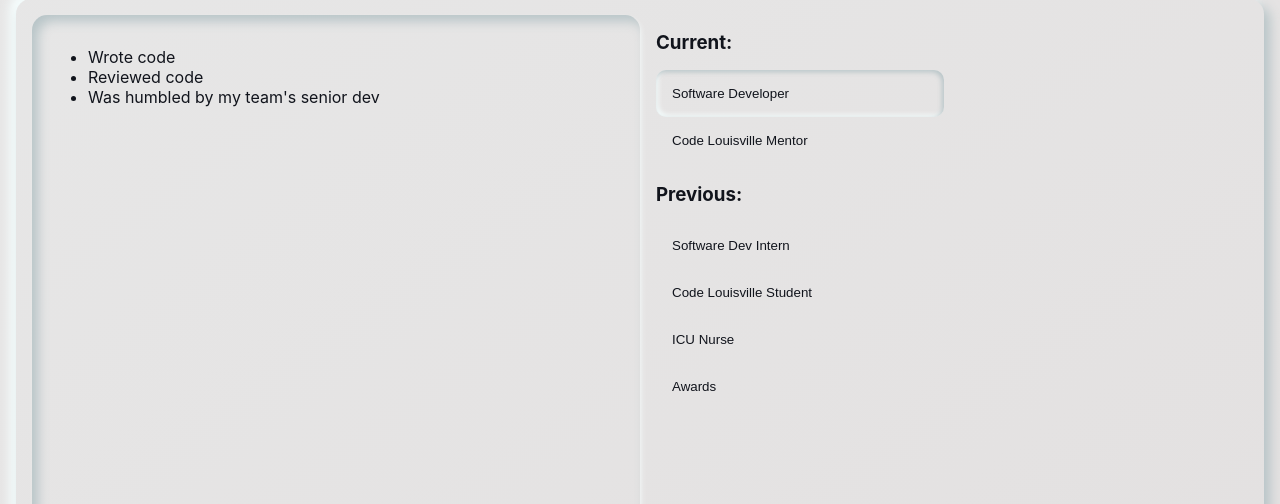
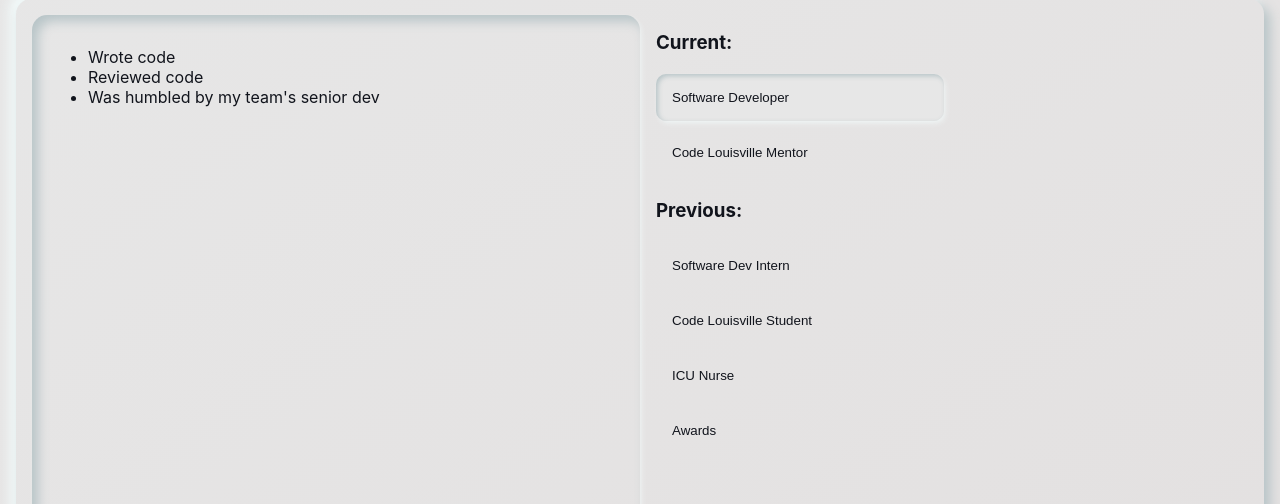
Before and after one commit to JakeSaintG/LandingPage, a React (Vite) app: page / in a window 1280 px wide. Shown: the part 135-639 px from the top of the page. Built offline with nearby package versions, Linux system fonts and the light colour scheme.

Commit message:
experience section refactor

```diff
--- a/src/LandingPage/ExperienceSection/ExperienceSection.module.css
+++ b/src/LandingPage/ExperienceSection/ExperienceSection.module.css
@@ -18,11 +18,11 @@
     height: 100%;
 }
 
-.experience_details.details_dark {
+.experience_details.dark_mode {
     box-shadow: var(--dark-inset-boxshadow);
 }
 
-.experience_details.details_light {
+.experience_details.light_mode {
     box-shadow: var(--light-inset-boxshadow);
 }
 
@@ -55,7 +55,7 @@
     background-color: unset;
     border: none;
     color: unset;
-    margin: 0;
+    margin: .25rem 0;
     padding: 1rem;
     border-radius: 10px;
     text-align: left;
@@ -65,30 +65,32 @@
     text-decoration: underline;
 }
 
-.profession.details_light:hover {
-    box-shadow: -2px 2px 5px #b7c4c7, 2px -2px 5px #f7ffff;
+.profession.light_mode:hover {
+    box-shadow: var(--light-raised-boxshadow-small);
 }
 
-.profession.details_light:active {
-    box-shadow: inset -2px 2px 5px #b7c4c7, inset 2px -2px 5px #f7ffff;
-    background: var(--light-dipped-background);
+.profession.light_mode:active {
+    box-shadow: var(--light-inset-boxshadow-small);
+    background: var(--light-mode-background);
 }
 
-.profession.details_dark:hover {
-    box-shadow: -2px 2px 5px #364241, 2px -2px 5px #4a5a59;
+.profession.dark_mode:hover {
+    box-shadow: var(--dark-raised-boxshadow-small);
 }
 
-.profession.details_dark:active {
-    box-shadow: inset -2px 2px 5px #364241, inset 2px -2px 5px #4a5a59;
-    background: var(--dark-dipped-background);
+.profession.dark_mode:active {
+    box-shadow: var(--dark-inset-boxshadow-small);
+    background: var(--dark-mode-background);
 }
 
-.selected_profession_light {
-    box-shadow: inset -2px 2px 5px #b7c4c7, inset 2px -2px 5px #f7ffff;
+.selected_profession.light_mode {
+    box-shadow: var(--light-inset-boxshadow-small);
+    background: var(--light-mode-background);
 }
 
-.selected_profession_dark {
-    box-shadow: inset -2px 2px 5px #364241, inset 2px -2px 5px #4a5a59;
+.selected_profession.dark_mode {
+    box-shadow: var(--dark-inset-boxshadow-small);
+    background: var(--dark-mode-background);
 }
 
 @media only screen and (max-width: 600px) {
--- a/src/LandingPage/ExperienceSection/ExperienceSection.tsx
+++ b/src/LandingPage/ExperienceSection/ExperienceSection.tsx
@@ -7,9 +7,6 @@ interface Props extends React.HTMLAttributes<HTMLElement>{
     visualMode: string
 }
 
-let detailsVisualMode: string;
-let buttonVisualMode: string;
-let activeButtonVisualMode: string;
 const contentStyle: React.CSSProperties = {};
 
 export default function ExperienceSection(props: Props) {
@@ -17,15 +14,6 @@ export default function ExperienceSection(props: Props) {
     let [workHighlights, setWorkHighlights] = useState(workExperience[0].highlights);
     let [activeClass, setActiveClass] = useState('dev-fulltime');
     let key = 0;
-
-    //TODO: get rid of this if statement
-    if (visualMode === 'dark_mode') {
-        activeButtonVisualMode = `${styles.selected_profession} ${styles.selected_profession_dark}`;
-        detailsVisualMode = styles.details_dark;
-    } else {
-        activeButtonVisualMode = `${styles.selected_profession} ${styles.selected_profession_light}`;
-        detailsVisualMode = styles.details_light;
-    }
 
     const returnWorkExperience = (event: MouseEvent<HTMLElement>) => {
         setWorkHighlights(workHighlights = workExperience.find(e => e.title === event.currentTarget.id)!.highlights);
@@ -35,22 +23,58 @@ export default function ExperienceSection(props: Props) {
     return (
         <PageSection title='Experience' id="experienceSection" style={contentStyle} visualMode={visualMode}>
             <div className={styles.experience_content}>
-                <div className={`${styles.experience_details} ${detailsVisualMode}`}>
+                <div className={`${styles.experience_details} ${styles[props.visualMode]}`}>
                     <ul>{workHighlights.map(e => <li key={key++}>{e}</li>)}</ul>
                 </div>
                 <div className={styles.experience}>
-                    <h3 className={styles.current_header} >Current:</h3>
+                    <h3 className={styles.current_header}>Current:</h3>
                     <div className={styles.current_experience}>
-                        <button className={`${detailsVisualMode} ${activeClass === 'dev-fulltime' ? `${activeButtonVisualMode}` : `${styles.profession}`}`} id='dev-fulltime' onClick={returnWorkExperience}>Software Developer</button>
-                        <button className={`${detailsVisualMode} ${activeClass === 'mentor' ? `${activeButtonVisualMode}` : `${styles.profession}`}`} id='mentor' onClick={returnWorkExperience}>Code Louisville Mentor</button>
+                        <button
+                            className={`${styles[props.visualMode]} ${activeClass === 'dev-fulltime' ? `${styles.selected_profession} ${styles[props.visualMode]}` : `${styles.profession}`}`}
+                            id='dev-fulltime'
+                            onClick={returnWorkExperience}
+                        >
+                            Software Developer
+                        </button>
+                        <button
+                            className={`${styles[props.visualMode]} ${activeClass === 'mentor' ? `${styles.selected_profession} ${styles[props.visualMode]}` : `${styles.profession}`}`}
+                            id='mentor'
+                            onClick={returnWorkExperience}
+                        >
+                            Code Louisville Mentor
+                        </button>
                     </div>
 
                     <h3 className={styles.past_header}>Previous:</h3>
                     <div className={styles.past_experience}>
-                        <button className={`${detailsVisualMode} ${activeClass === 'dev-intern' ? `${activeButtonVisualMode}` : `${styles.profession}`}`} id='dev-intern' onClick={returnWorkExperience}>Software Dev Intern</button>
-                        <button className={`${detailsVisualMode} ${activeClass === 'dev-student' ? `${activeButtonVisualMode}` : `${styles.profession}`}`} id='dev-student' onClick={returnWorkExperience}>Code Louisville Student</button>
-                        <button className={`${detailsVisualMode} ${activeClass === 'nurse' ? `${activeButtonVisualMode}` : `${styles.profession}`}`} id='nurse' onClick={returnWorkExperience}>ICU Nurse</button>
-                        <button className={`${detailsVisualMode} ${activeClass === 'awards' ? `${activeButtonVisualMode}` : `${styles.profession}`}`} id='awards' onClick={returnWorkExperience}>Awards</button>
+                        <button
+                            className={`${styles[props.visualMode]} ${activeClass === 'dev-intern' ? `${styles.selected_profession} ${styles[props.visualMode]}` : `${styles.profession}`}`}
+                            id='dev-intern'
+                            onClick={returnWorkExperience}
+                        >
+                                Software Dev Intern
+                        </button>
+                        <button
+                            className={`${styles[props.visualMode]} ${activeClass === 'dev-student' ? `${styles.selected_profession} ${styles[props.visualMode]}` : `${styles.profession}`}`}
+                            id='dev-student'
+                            onClick={returnWorkExperience}
+                        >
+                                Code Louisville Student
+                        </button>
+                        <button
+                            className={`${styles[props.visualMode]} ${activeClass === 'nurse' ? `${styles.selected_profession} ${styles[props.visualMode]}` : `${styles.profession}`}`}
+                            id='nurse'
+                            onClick={returnWorkExperience}
+                        >
+                                ICU Nurse
+                        </button>
+                        <button
+                            className={`${styles[props.visualMode]} ${activeClass === 'awards' ? `${styles.selected_profession} ${styles[props.visualMode]}` : `${styles.profession}`}`}
+                            id='awards'
+                            onClick={returnWorkExperience}
+                        >
+                                Awards
+                        </button>
                     </div>
                 </div>
             </div>
--- a/src/index.css
+++ b/src/index.css
@@ -9,6 +9,9 @@
     --dark-dipped-background: linear-gradient(145deg, #05060A, #2b2f37);
 
     --dark-raised-shadow-only: 6px 6px 12px #05060A;
+
+    --dark-raised-boxshadow-small: 2px 2px 5px #05060A, -2px -2px 5px #2b2f37;
+    --dark-inset-boxshadow-small: inset 2px 2px 5px #05060A, 2px 3px 6px -2px #2b2f37;
 
     --dark-raised-boxshadow: 6px 6px 12px #05060A, -6px -6px 12px #2b2f37;
     --dark-inset-boxshadow: inset 6px 6px 12px #05060A, 2px 3px 6px -2px #2b2f37;
@@ -23,8 +26,11 @@
 
     --light-raised-shadow-only: 6px 6px 12px #b7c4c7;
 
-    --light-raised-boxshadow: 6px 6px 12px #b7c4c7, -6px -6px 12px #f7ffff;
-    --light-inset-boxshadow: inset 6px 6px 12px #b7c4c7, 2px 3px 6px -2px #f7ffff;
+    --light-raised-boxshadow-small: 2px 2px 5px #b7c4c7, -2px -2px 5px #f3fbfb;
+    --light-inset-boxshadow-small: inset 2px 2px 5px #b7c4c7, 2px 3px 6px -2px #f3fbfb;
+
+    --light-raised-boxshadow: 6px 6px 12px #b7c4c7, -6px -6px 12px #f3fbfb;
+    --light-inset-boxshadow: inset 6px 6px 12px #b7c4c7, 2px 3px 6px -2px #f3fbfb;
 
     /* Palette */
     --palette-main-color: #773344;
```
